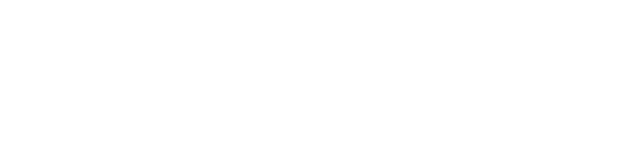
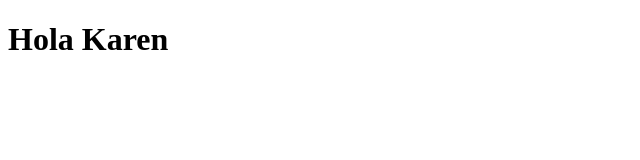
Before and after one commit to procastinadoresExitosos/pruebas-git-cola, a plain HTML site: page index.html in a window 1280 px wide. Shown: the whole page, without its empty margins (0-640 px from the left). Drawn offline with Linux system fonts and the light colour scheme.

Commit message:
primeros cambios

```diff
--- a/index.html
+++ b/index.html
@@ -1,12 +1,15 @@
 <!DOCTYPE html>
 <html lang="en">
+
 <head>
   <meta charset="UTF-8">
   <meta http-equiv="X-UA-Compatible" content="IE=edge">
   <meta name="viewport" content="width=device-width, initial-scale=1.0">
   <title>Document</title>
 </head>
+
 <body>
+  <h1>Hola Karen</h1>
+</body>
 
-</body>
 </html>
```
